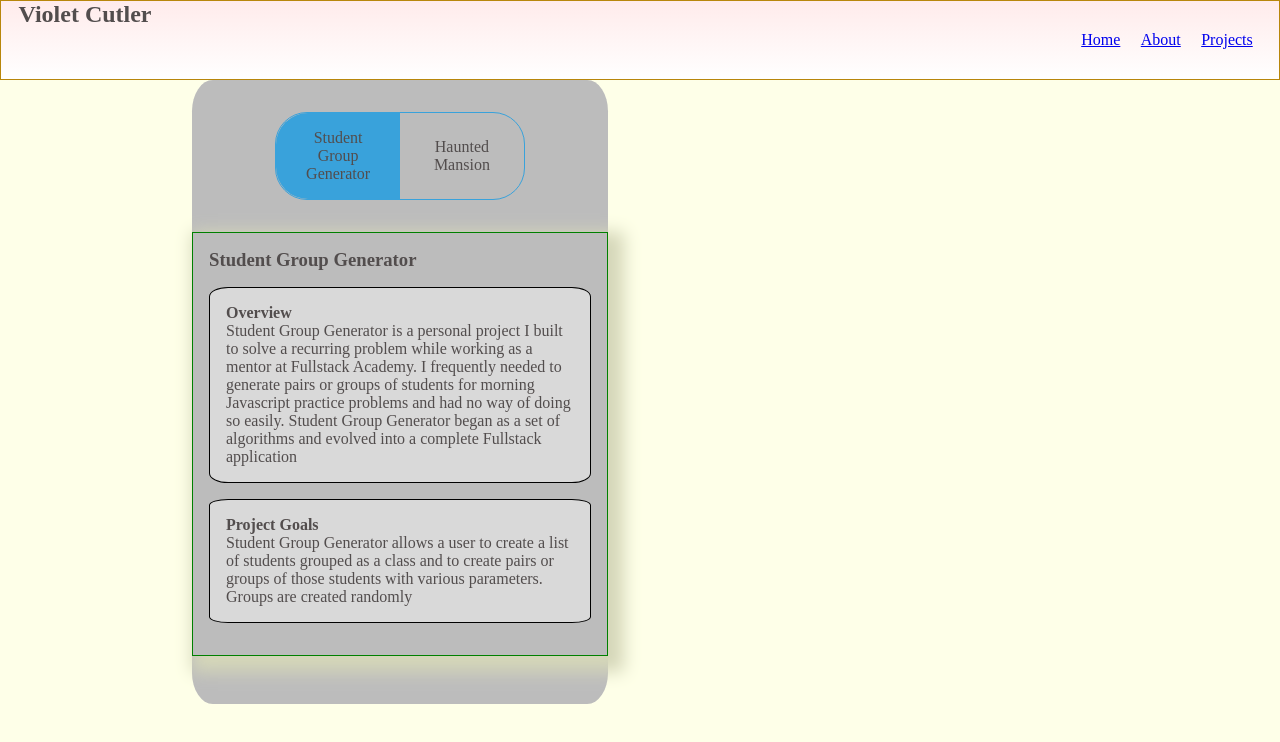
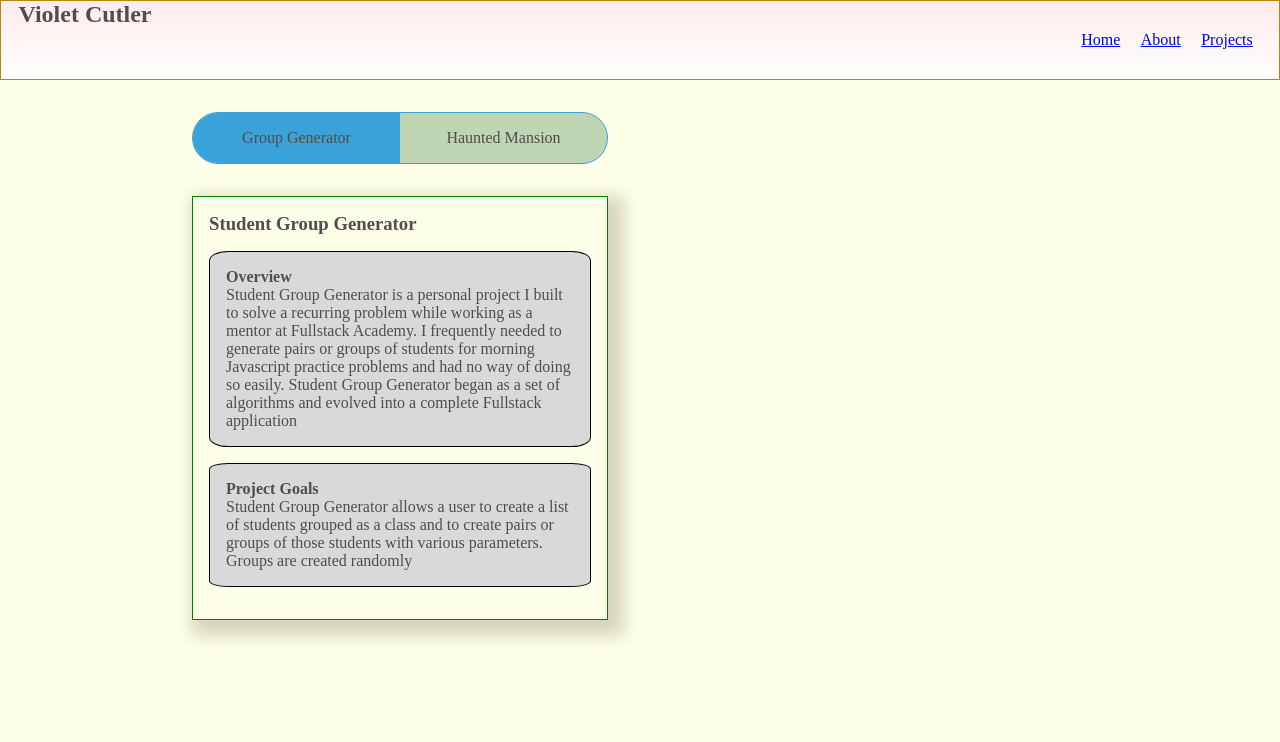
Before and after one commit to VioletCutler/Dev, a React (Create React App) app: page /projects in a window 1280 px wide. Shown: the top 742 px of the page. Built offline with nearby package versions, Linux system fonts and the light colour scheme.

Commit message:
adjusted tab styling

```diff
--- a/src/components/App/App.css
+++ b/src/components/App/App.css
@@ -14,7 +14,7 @@
     --nav-background-color: linear-gradient(#ffebeb, #ffffff);
     --nav-header-background-color: linear-gradient(#ffebeb, #ffffff);
 
-    --tab-view-background-color: #bcbcbc;
+    --tab-view-background-color: #bfd5b4;
 }
 
 * {
--- a/src/components/Projects/TabView/TabView.css
+++ b/src/components/Projects/TabView/TabView.css
@@ -3,31 +3,34 @@
 .tabs {
     width: 100%;
     height: auto;
-    min-height: 400px;
-    background: var(--tab-view-background-color);
+    /* background: var(--tab-view-background-color); */
     /* background: #053742; */
     /* margin: 3.5rem auto 1.5rem; */
     /* padding: 2rem 1rem; */
     /* color: #E8F0F2; */
-    border-radius: 5%;
+    /* border-radius: 5%; */
     padding: 2rem 0;
-    /* @media (max-width: 769px) {
+    @media (max-width: 769px) {
 
-    } */
-   }
+    }
+ }
+
+
    .tab-selectors {
-    width: 60%;
+    width: 100%;
     margin: 0 auto 2rem;
     display: flex;
     align-items: center;
     justify-content: space-between;
     border: 1px solid #39A2DB;
     border-radius: 2rem;
+    background: var(--tab-view-background-color);
     padding-left: 0px;
-    @media (max-width: 768px) {
+     @media (max-width: 768px) {
       width: 90%;
     }
   }
+
   .tab-selectors li {
     width: 50%;
     padding: 1rem;
@@ -37,11 +40,13 @@
     transition: all 0.7s;
     border-bottom-left-radius: 2rem;
     border-top-left-radius: 2rem;
+    white-space:nowrap;
   }
   .tab-selectors li:nth-child(2) {
     border-radius: 0;
     border-bottom-right-radius: 2rem;
     border-top-right-radius: 2rem;
+
   }
   .tab-selectors li:hover {
     background: var(--main-background-color);
--- a/src/components/Projects/TabView/TabView.jsx
+++ b/src/components/Projects/TabView/TabView.jsx
@@ -1,26 +1,39 @@
-import './TabView.css'
-import { HauntedMansion, StudentGroupGenerator} from '../../index'
-import { useState } from 'react'
+import "./TabView.css";
+import { HauntedMansion, StudentGroupGenerator } from "../../index";
+import { useState } from "react";
 const TabView = () => {
-    const [activeTab, setActiveTab] = useState('studentGroupGenerator')
+  const [activeTab, setActiveTab] = useState("studentGroupGenerator");
 
-    function handleChangeTab(tabViewName){
-        setActiveTab(tabViewName)
-    }
+  function handleChangeTab(tabViewName) {
+    setActiveTab(tabViewName);
+  }
 
   return (
     <div className="tabs">
       <ul className="tab-selectors">
-        <li onClick={(()=>{handleChangeTab('studentGroupGenerator')})} className={activeTab === "studentGroupGenerator" ? "active" : ""}>Student Group Generator</li>
-        <li onClick={(()=>{handleChangeTab('hauntedMansion')})} className={activeTab === "hauntedMansion" ? "active" : ""}>Haunted Mansion</li>
+        <li
+          onClick={() => {
+            handleChangeTab("studentGroupGenerator");
+          }}
+          className={activeTab === "studentGroupGenerator" ? "active" : ""}
+        >
+        Group Generator
+        </li>
+        <li
+          onClick={() => {
+            handleChangeTab("hauntedMansion");
+          }}
+          className={activeTab === "hauntedMansion" ? "active" : ""}
+        >
+          Haunted Mansion
+        </li>
       </ul>
       <div className="outlet">
-        {activeTab === 'studentGroupGenerator' ?    <StudentGroupGenerator/> : <HauntedMansion/>}
-
-
-
-
-
+        {activeTab === "studentGroupGenerator" ? (
+          <StudentGroupGenerator />
+        ) : (
+          <HauntedMansion />
+        )}
       </div>
     </div>
   );
```
